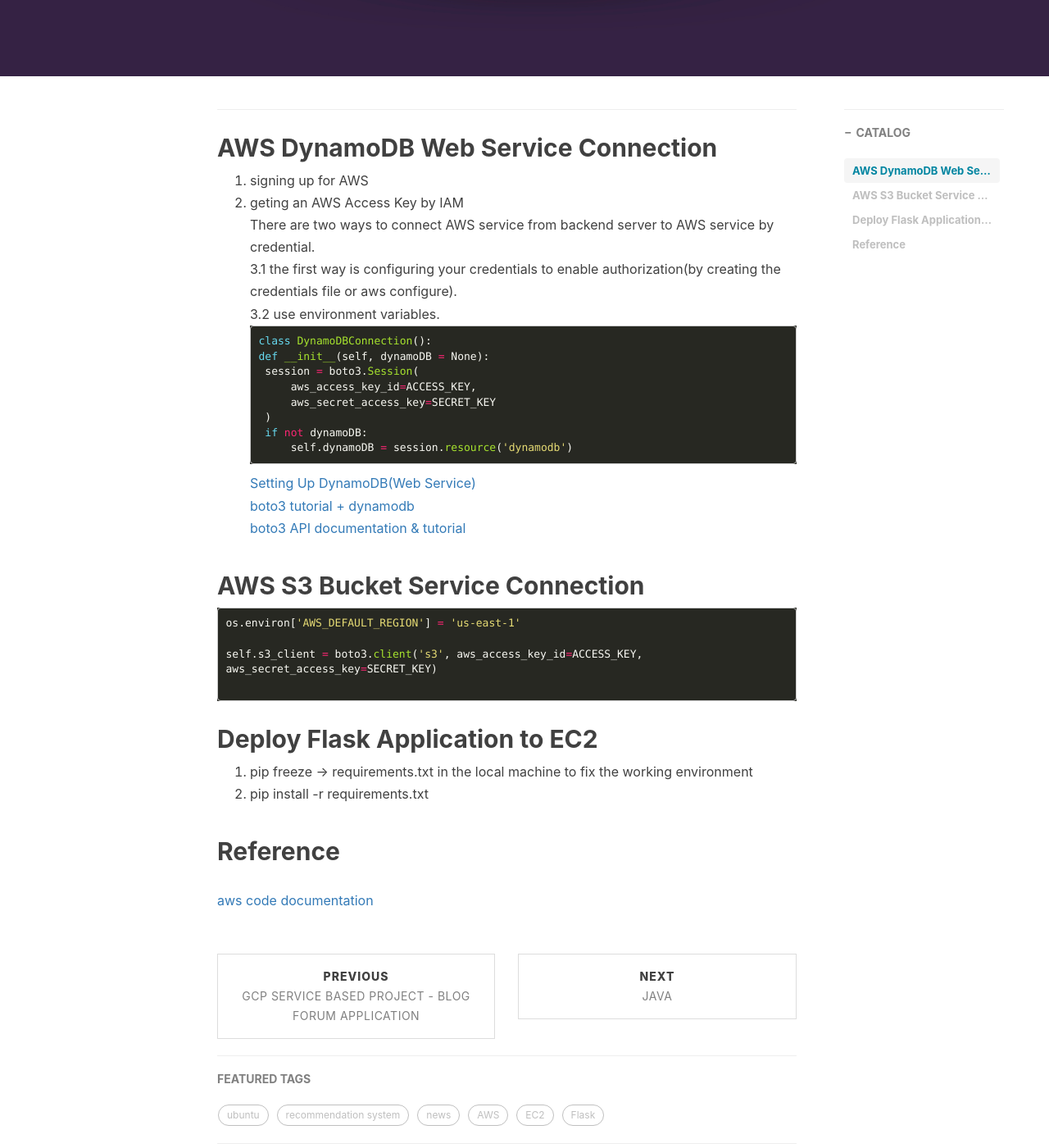
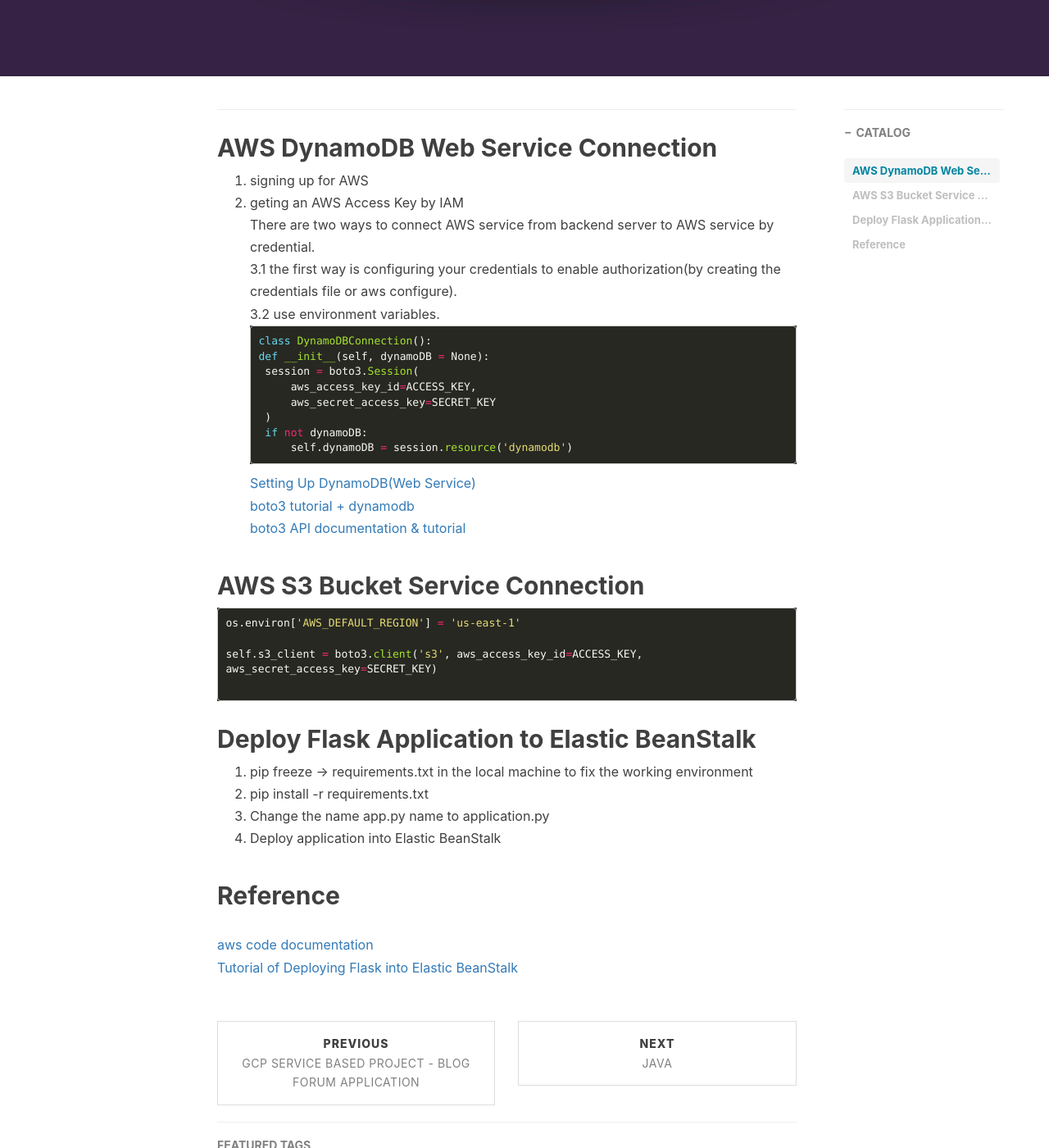
Before and after one commit to JadeSure/my_old_blog, a Jekyll site: the page built from _posts/2021-05-05-AWS-Music-Subscription.md, in a window 1280 px wide and 1400 px high, scrolled down 593 px. Shown: the whole window at 82% size. Built offline with Jekyll 4.4.1, drawn with Linux system fonts in a browser that asks for light colours; nearby versions of some CDN libraries; comment, search, counter and statistics services are not loaded.

Commit message:
Update 2021-05-05-AWS-Music-Subscription.md

````diff
--- a/_posts/2021-05-05-AWS-Music-Subscription.md
+++ b/_posts/2021-05-05-AWS-Music-Subscription.md
@@ -47,9 +47,11 @@
 
 ```
 
-## Deploy Flask Application to EC2
+## Deploy Flask Application to Elastic BeanStalk
 1. pip freeze -> requirements.txt in the local machine to fix the working environment
 2. pip install -r requirements.txt
+3. Change the name app.py name to application.py
+4. Deploy application into Elastic BeanStalk
 
 
 
@@ -57,3 +59,4 @@
 ## Reference
 [aws code documentation](https://docs.aws.amazon.com/code-samples/latest/catalog/python-dynamodb-TryDax-01-create-table.py.html
 )
+[Tutorial of Deploying Flask into Elastic BeanStalk](https://www.youtube.com/watch?v=dhHOzye-Rms&list=LL&index=17)
````
